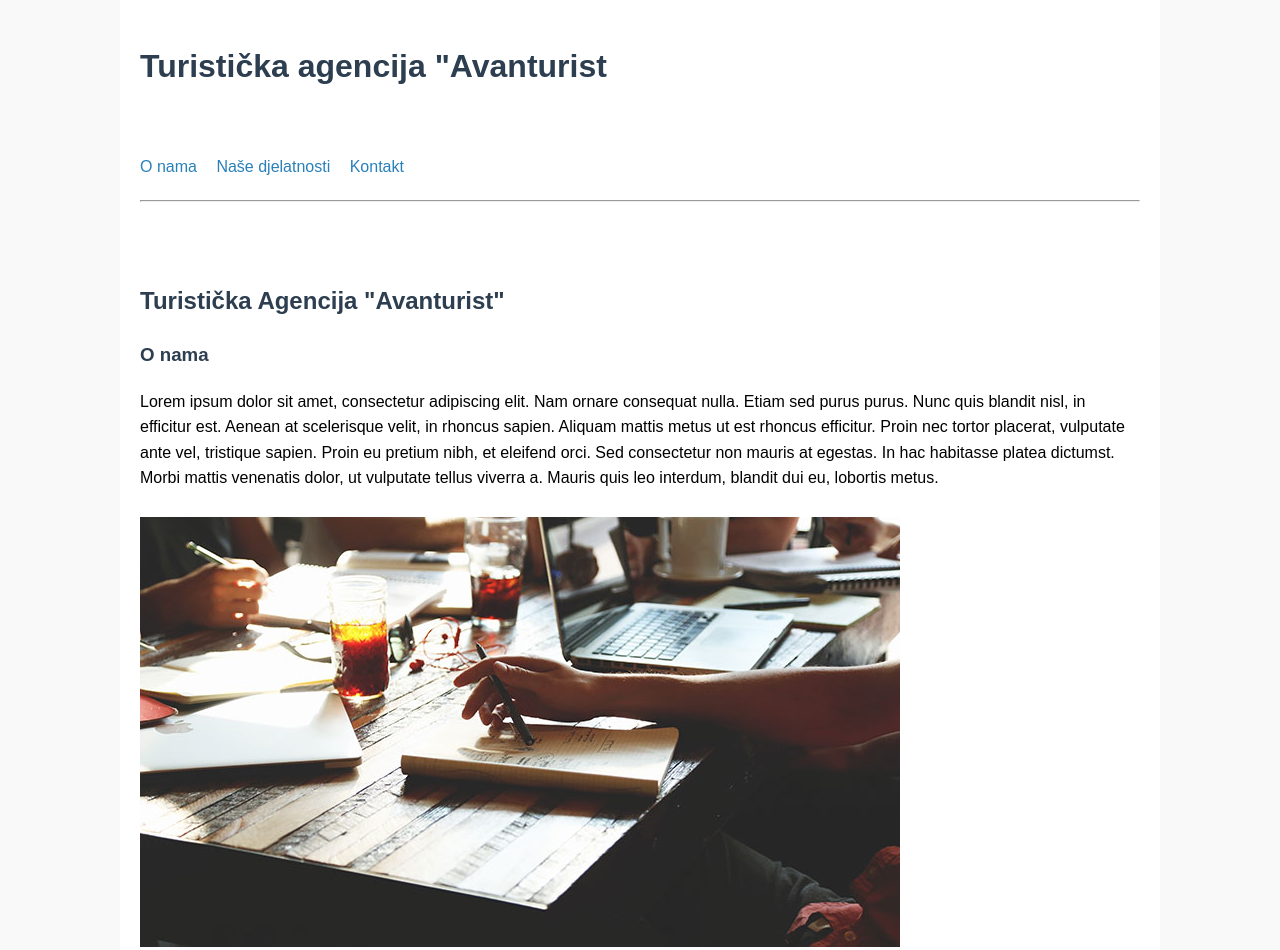
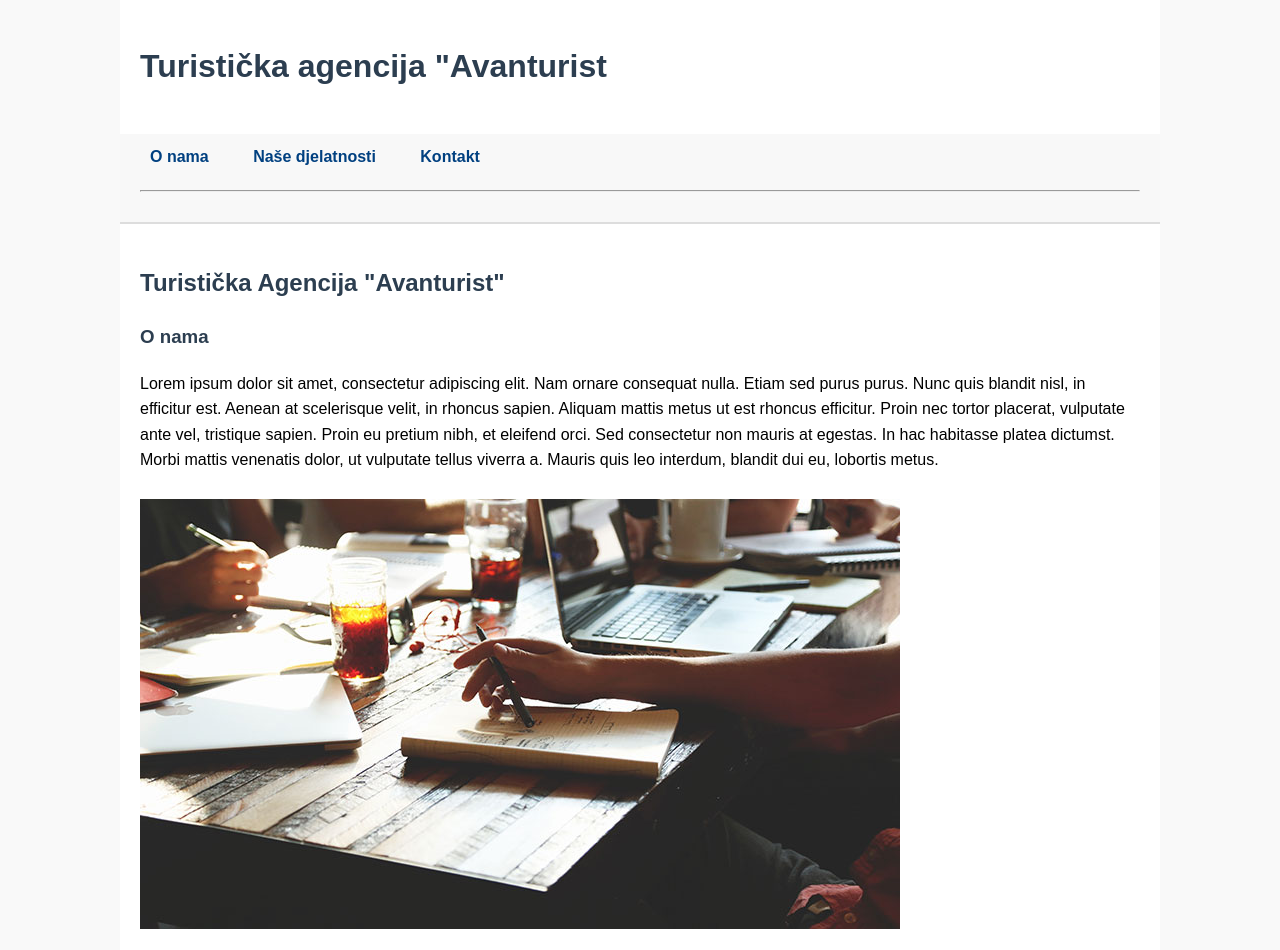
Before and after one commit to mpalijan3/avanturist, a plain HTML site: page index.html in a window 1280 px wide. Shown: the top 950 px of the page. Drawn offline with Linux system fonts and the light colour scheme.

Commit message:
Added style

```diff
--- a/index.html
+++ b/index.html
@@ -26,14 +26,27 @@
             color: #2c3e50;
         }
 
+        nav {
+            background-color: #f8f8f8;
+            padding: 10px 20px;
+            border-bottom: 2px solid #ddd;
+            font-family: Arial, sans-serif;
+        }
+
         nav a {
-            margin-right: 15px;
+            margin-right: 20px;
             text-decoration: none;
-            color: #2980b9;
+            color: #004080;
+            font-weight: bold;
+            padding: 6px 10px;
+            border-radius: 5px;
+            transition: background-color 0.3s ease, color 0.3s ease;
         }
 
         nav a:hover {
-            text-decoration: underline;
+            background-color: #004080;
+            color: #ffffff;
+            text-decoration: none;
         }
 
         hr {
@@ -82,7 +95,7 @@
         footer {
             text-align: center;
             font-size: 0.9em;
-            color: #666;
+            color: #333;
         }
     </style>
 </head>
```
